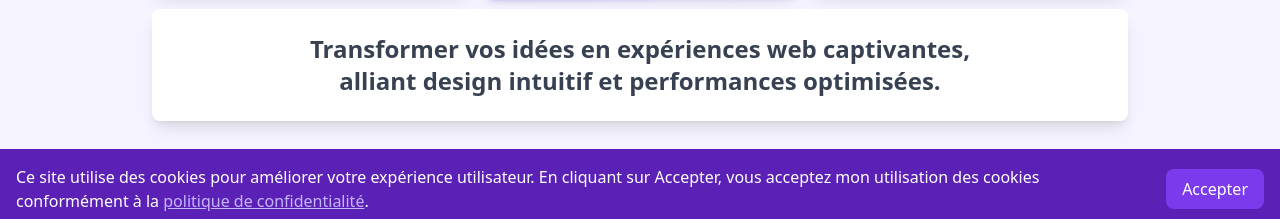
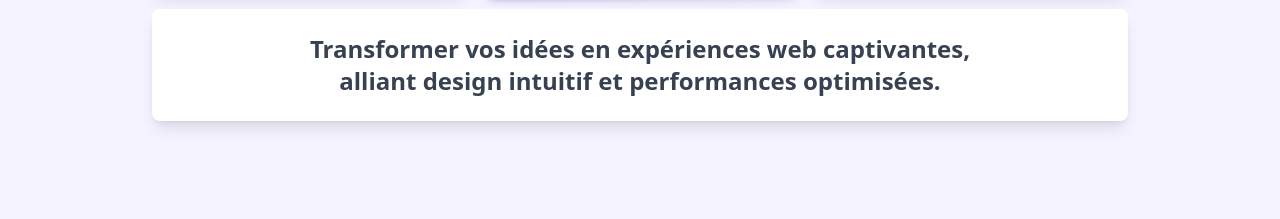
Before and after one commit to Morg9864/new-portfolio, a website: page index.html in a window 1280 px wide. Shown: the part 571-790 px from the top of the page. Drawn offline with nearby package versions, Linux system fonts and the light colour scheme; a script that the page names is missing.

Commit message:
refactor: Remove cookie consent banner from index.html

```diff
--- a/index.html
+++ b/index.html
@@ -142,7 +142,7 @@
 				>
 			</div>
 		</nav>
-		<!--FIN Responsive Navbar -->
+		<!-- Responsive Navbar -->
 
 		<main class="mx-auto w-4/5">
 			<!-- Hero Section -->
@@ -1824,6 +1824,8 @@
 			</section>
 			<!-- FIN Contact Section -->
 		</main>
+		<!-- FIN Main -->
+
 		<!-- Footer -->
 		<footer class="bg-violet-800 text-white text-center py-4">
 			<p>
@@ -1831,31 +1833,7 @@
 				réservés.
 			</p>
 		</footer>
-
-		<!-- Cookie Consent Banner -->
-		<div
-			id="cookie-banner"
-			class="fixed bottom-0 left-0 w-full bg-violet-800 text-white p-4 flex justify-between items-center z-50"
-		>
-			<div class="flex-1 text-sm md:text-base">
-				<p>
-					Ce site utilise des cookies pour améliorer votre expérience
-					utilisateur. En cliquant sur Accepter, vous acceptez mon
-					utilisation des cookies conformément à la
-					<a
-						href="#"
-						class="underline text-violet-300 hover:text-violet-400"
-						>politique de confidentialité</a
-					>.
-				</p>
-			</div>
-			<button
-				id="accept-cookies"
-				class="bg-violet-600 text-white px-4 py-2 rounded-lg hover:bg-violet-700 focus:outline-none ml-4 text-sm md:text-base"
-			>
-				Accepter
-			</button>
-		</div>
+		<!-- FIN Footer -->
 
 		<script src="https://unpkg.com/taos@1.0.5/dist/taos.js"></script>
 	</body>
```
